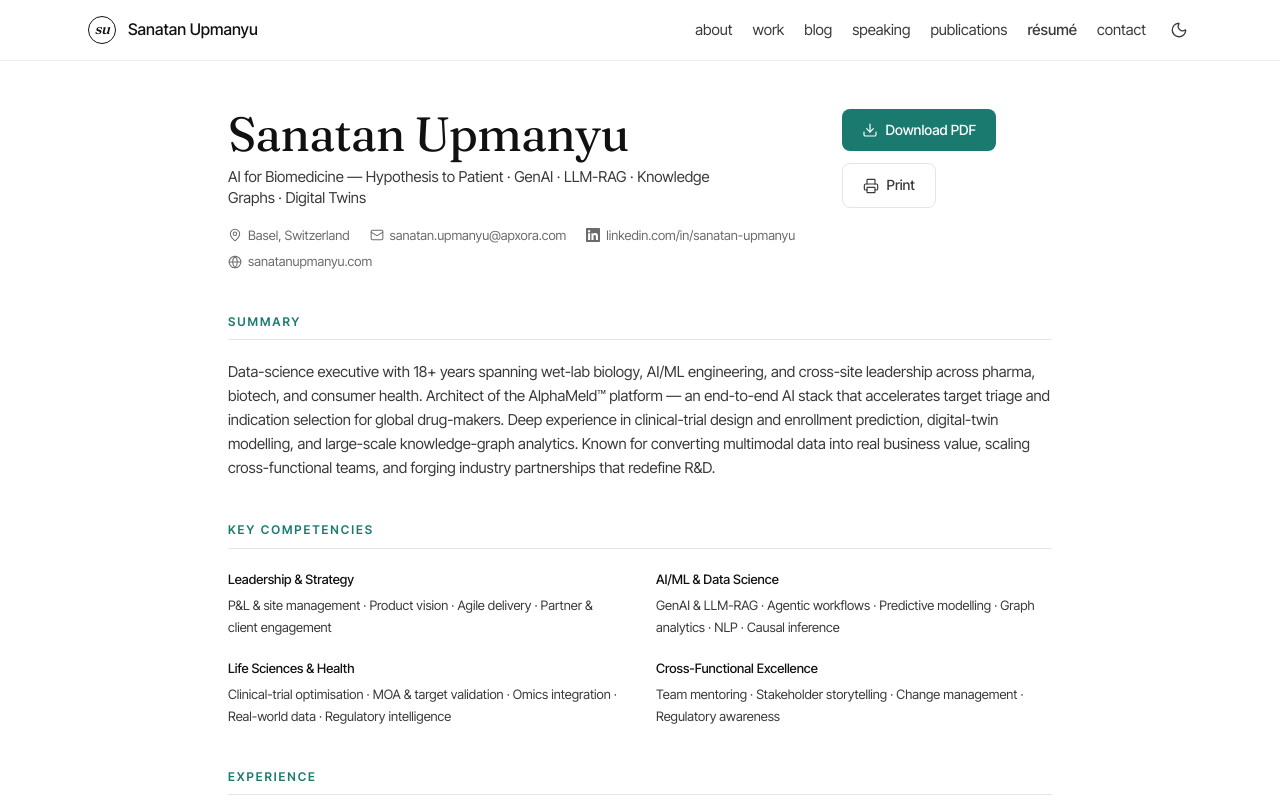
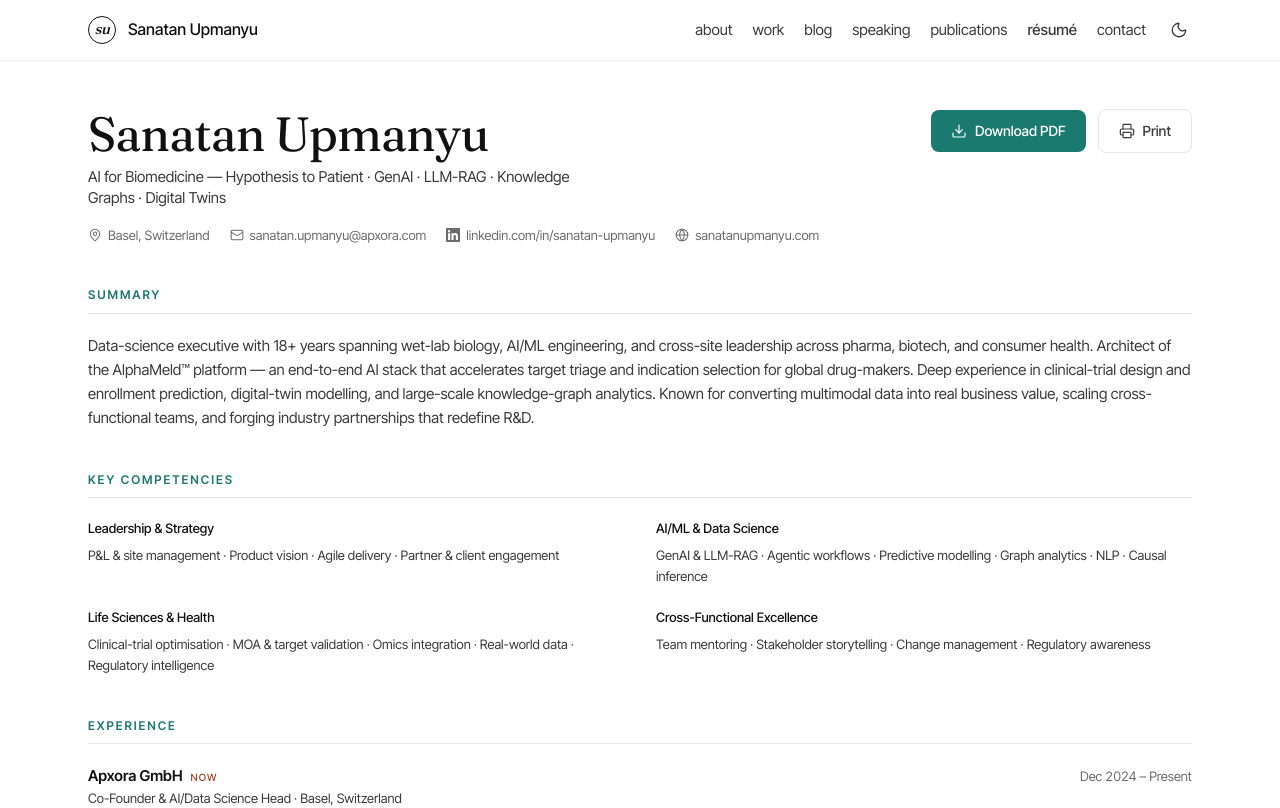
Before and after one commit to sanatan-u/sanatanupmanyu, a Next.js app: page /resume in a window 1280 px wide. Shown: the top 808 px of the page. Built offline with nearby package versions, Linux system fonts and the light colour scheme; no server answers.

Commit message:
Update resume page layout for improved presentation
- Increased maximum width of the resume document from 920px to 1200px for better readability and presentation on larger screens.

```diff
--- a/src/app/resume/page.tsx
+++ b/src/app/resume/page.tsx
@@ -38,7 +38,7 @@
 
 export default function ResumePage() {
   return (
-    <div className="resume-doc mx-auto max-w-[920px] px-6 md:px-12 pt-12 pb-16">
+    <div className="resume-doc mx-auto max-w-[1200px] px-6 md:px-12 pt-12 pb-16">
       {/* ── Header ── */}
       <header className="flex flex-col gap-6 md:flex-row md:items-start md:justify-between mb-10">
         <div>
```
